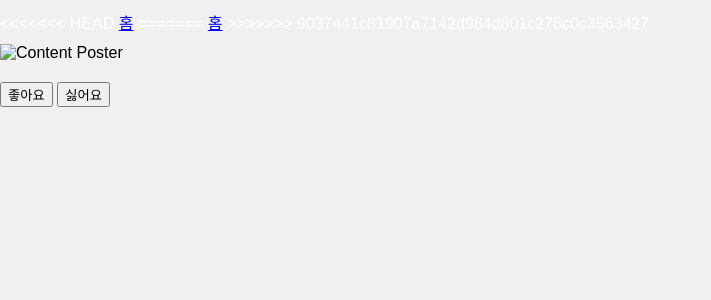
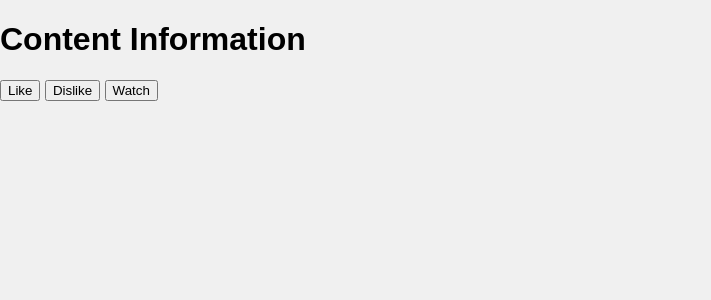
Before and after one commit to seoyeong10yun/SoftwareEngineering_Team14, a Django app: page /content/1/ in a window 1280 px wide. Shown: the top 300 px of the page, without its empty margins (0-711 px from the left). Run offline with Django 5.2, Linux system fonts and the light colour scheme.

Commit message:
refacfor: contentInfo js 분리

```diff
--- a/static/myapp/js/contentInfoEvent.js
+++ b/static/myapp/js/contentInfoEvent.js
@@ -0,0 +1,69 @@
+const token = localStorage.getItem('token');
+        const contentId = window.location.pathname.split('/').slice(-2, -1)[0];
+
+        fetch(`/api/content_list/${contentId}/`, {
+            headers: {
+                'Authorization': `Token ${token}`,
+            }
+        })
+        .then(response => response.json())
+        .then(data => {
+            const contentInfo = document.getElementById('content-info');
+            contentInfo.innerHTML = `
+                <h2>${data.title}</h2>
+                <p><strong>Genre:</strong> ${data.genre}</p>
+                <p><strong>Release Date:</strong> ${data.release_date}</p>
+                <p><strong>Rating:</strong> ${data.rating}</p>
+                <p><strong>Description:</strong> ${data.description}</p>
+                <p><strong>Director:</strong> ${data.director}</p>
+                <p><strong>Cast:</strong> ${data.cast}</p>
+                <p><strong>Country:</strong> ${data.country}</p>
+                <p><strong>Duration:</strong> ${data.duration}</p>
+            `;
+        });
+
+        document.getElementById('like-button').onclick = () => {
+            fetch('/api/like_content/', {
+                method: 'POST',
+                headers: {
+                    'Content-Type': 'application/json',
+                    'Authorization': `Token ${token}`,
+                },
+                body: JSON.stringify({content_id: contentId}),
+            })
+            .then(response => response.json())
+            .then(data => {
+                alert(data.message || 'Liked!');
+            });
+        };
+
+        document.getElementById('dislike-button').onclick = () => {
+            fetch('/api/dislike_content/', {
+                method: 'POST',
+                headers: {
+                    'Content-Type': 'application/json',
+                    'Authorization': `Token ${token}`,
+                },
+                body: JSON.stringify({content_id: contentId}),
+            })
+            .then(response => response.json())
+            .then(data => {
+                alert(data.message || 'Disliked!');
+            });
+        };
+
+        document.getElementById('watch-button').onclick = () => {
+            const watchDuration = prompt('Enter watch duration (minutes):');
+            fetch('/api/add_watch_history/', {
+                method: 'POST',
+                headers: {
+                    'Content-Type': 'application/json',
+                    'Authorization': `Token ${token}`,
+                },
+                body: JSON.stringify({content_id: contentId, watch_duration: watchDuration}),
+            })
+            .then(response => response.json())
+            .then(data => {
+                alert('Watch history added!');
+            });
+        };
--- a/templates/myapp/contentInfo.html
+++ b/templates/myapp/contentInfo.html
@@ -1,34 +1,20 @@
 {% load static %}
 
 <!DOCTYPE html>
-<html lang="ko">
+<html lang="en">
 <head>
     <meta charset="UTF-8">
     <meta name="viewport" content="width=device-width, initial-scale=1.0">
     <title>Content Info</title>
-    <link rel="stylesheet" href="{% static 'css/style.css' %}">
+    <link rel="stylesheet" href="{% static 'myapp/css/style.css' %}">
 </head>
 <body>
-    <header>
-        <nav>
-<<<<<<< HEAD
-            <a href="{% url 'home.html' %}">홈</a>
-=======
-            <a href="{% url 'home' %}">홈</a>
->>>>>>> 9037441c81907a7142d984d801c278c0c3563427
-        </nav>
-    </header>
+    <h1>Content Information</h1>
+    <div id="content-info"></div>
+    <button id="like-button">Like</button>
+    <button id="dislike-button">Dislike</button>
+    <button id="watch-button">Watch</button>
 
-    <main>
-        <div class="content-info">
-            <img id="content-poster" src="{{ movie.poster.url }}" alt="Content Poster">
-            <h2 id="content-title">{{ movie.title }}</h2>
-            <p id="content-description">{{ movie.description }}</p>
-            <button id="like-btn">좋아요</button>
-            <button id="dislike-btn">싫어요</button>
-        </div>
-    </main>
-
-    <script src="{% static 'js/contentInfo.js' %}"></script>
+    <script src="{% static 'myapp/js/contentInfoEvent.js' %}"></script>
 </body>
 </html>
--- a/templates/myapp/display.html
+++ b/templates/myapp/display.html
@@ -62,11 +62,7 @@
         <option value="Cult Movies">Cult Movies</option>
         <option value="Faith & Spirituality">Faith & Spirituality</option>
         <option value="LGBTQ Movies">LGBTQ Movies</option>
-<<<<<<< HEAD
-        <option value="Crime TV Shows">Crime TV </option>
-=======
         <option value="Crime TV Shows">Crime TV Shows</option>
->>>>>>> 9037441c81907a7142d984d801c278c0c3563427
         <option value="International TV Shows">International TV Shows</option>
         <option value="TV Dramas">TV Dramas</option>
         <option value="Romantic TV Shows">Romantic TV Shows</option>
--- a/templates/myapp/home.html
+++ b/templates/myapp/home.html
@@ -58,5 +58,4 @@
 
     <script src="{% static 'myapp/js/clickEvent.js' %}"></script>
 </body>
-
 </html>
```
Also changed, not shown: static/myapp/js/clickEvent.js (+51 -16 lines).
